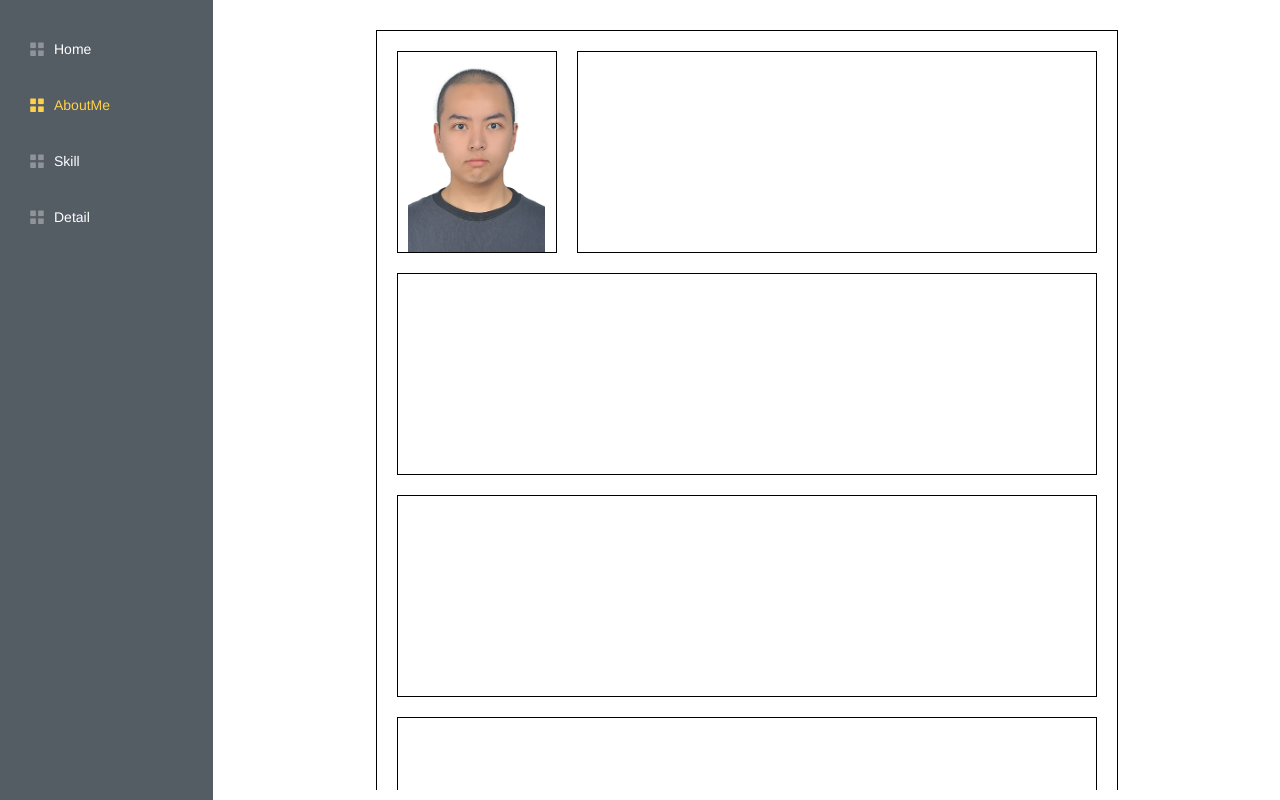
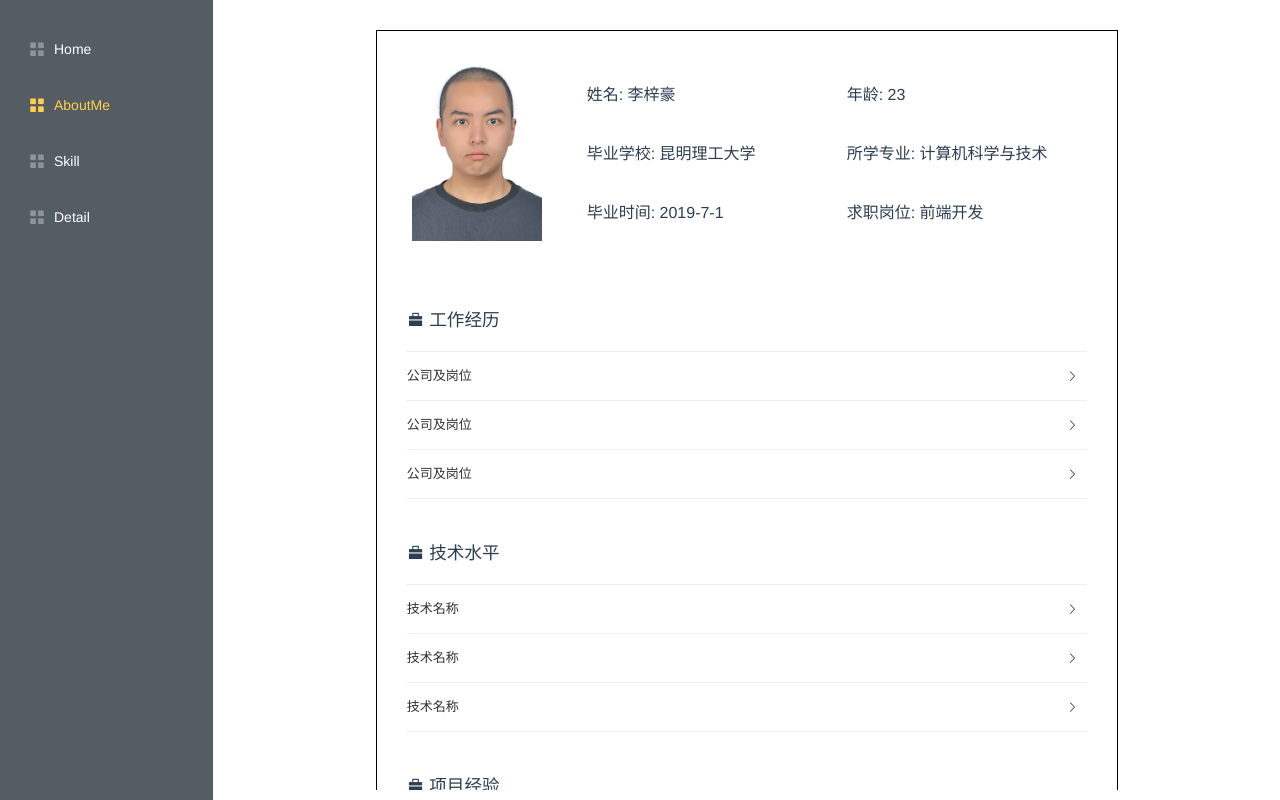
Before and after one commit to Timokeng/show-me, a Vue app: page /about-me in a window 1280 px wide. Built offline with nearby package versions, Linux system fonts and the light colour scheme.

Commit message:
2021-5-18 完成页面布局

```diff
--- a/src/views/AboutMe.vue
+++ b/src/views/AboutMe.vue
@@ -5,24 +5,47 @@
                 <el-col :span="6">
                     <div class="photo box">
                         <el-image
-                            style="width: 100%; height: 100%"
+                            style="width: 100%; height: 95%"
                             :src="require('../assets/photo.jpg')"
                             fit="contain">
                         </el-image>
                     </div>
                 </el-col>
                 <el-col :span="18">
-                    <div class="basics box"></div>
+                    <div class="basics box">
+                        <el-row>
+                            <el-col :span="12"><div class="content">姓名: {{basics.name}}</div></el-col>
+                            <el-col :span="12"><div class="content">年龄: {{basics.age}}</div></el-col>
+                        </el-row>
+                        <el-row>
+                            <el-col :span="12"><div class="content">毕业学校: {{basics.school}}</div></el-col>
+                            <el-col :span="12"><div class="content">所学专业: {{basics.major}}</div></el-col>
+                        </el-row>
+                        <el-row>
+                            <el-col :span="12"><div class="content">毕业时间: {{basics.goTime}}</div></el-col>
+                            <el-col :span="12"><div class="content">求职岗位: {{basics.job}}</div></el-col>
+                        </el-row>
+                    </div>
                 </el-col>
             </el-row>
-            <el-row>
-                <div class="skill box"></div>
-            </el-row>
-            <el-row>
-                <div class="work box"></div>
-            </el-row>
-            <el-row>
-                <div class="project box"></div>
+            <el-row v-for="(main,index) in mains" :key='index'>
+                <div class="box">
+                    <div class="title">
+                        <i class="el-icon-s-cooperation"></i>
+                        <span>{{main.title}}</span>
+                    </div>
+                    <div class="article">
+                        <el-collapse v-model="activeNames">
+                            <el-collapse-item
+                                v-for="(item, index) in main.contents"
+                                :key="index"
+                                :title="item.title"
+                                :name="String(index)">
+                                <div>{{item.content}}</div>
+                            </el-collapse-item>
+                        </el-collapse>
+                    </div>
+                </div>
             </el-row>
         </div>
         <el-backtop target=".about-me">
@@ -33,7 +56,75 @@
 
 <script>
 export default {
+    created(){
 
+    },
+    data: ()=>{
+        return {
+            basics: {
+                name: '李梓豪',
+                age: '23',
+                school: '昆明理工大学',
+                major: '计算机科学与技术',
+                goTime: '2019-7-1',
+                job: '前端开发'
+            },
+            activeNames: [],
+            mains: [
+                {
+                    title: '工作经历',
+                    contents: [
+                        {
+                            title: '公司及岗位',
+                            content: '工作内容'
+                        },
+                        {
+                            title: '公司及岗位',
+                            content: '工作内容'
+                        },
+                        {
+                            title: '公司及岗位',
+                            content: '工作内容'
+                        },
+                    ]
+                },
+                {
+                    title: '技术水平',
+                    contents: [
+                        {
+                            title: '技术名称',
+                            content: '详细内容'
+                        },
+                        {
+                            title: '技术名称',
+                            content: '详细内容'
+                        },
+                        {
+                            title: '技术名称',
+                            content: '详细内容'
+                        },
+                    ]
+                },
+                {
+                    title: '项目经验',
+                    contents: [
+                        {
+                            title: '名称',
+                            content: '内容'
+                        },
+                        {
+                            title: '名称',
+                            content: '内容'
+                        },
+                        {
+                            title: '名称',
+                            content: '内容'
+                        },
+                    ]
+                },
+            ]
+        }
+    }
 }
 </script>
 
@@ -60,7 +151,19 @@ export default {
     }
 
     .box{
-        border: solid 1px black;
+        .title{
+            text-align: left;
+            padding: 10px;
+            font-size: 1.1em;
+
+            span{
+                margin-left: 5px;
+            }
+        }
+        .article{
+            text-align: left;
+            padding: 10px;
+        }
     }
 
     .photo{
@@ -69,18 +172,22 @@ export default {
 
     .basics{
         height: 200px;
-    }
+        text-align: left;
 
-    .skill{
-        min-height: 200px;
-    }
+        .content{
+            padding: 5px 10px;
+        }
 
-    .work{
-        min-height: 200px;
-    }
+        .el-row{
+            margin-bottom: 25px;
 
-    .project{
-        min-height: 200px;
+            &:last-child{
+                margin-bottom: 0;
+            }
+            &:first-child{
+                margin-top: 25px;
+            }
+        }
     }
 }
 </style>
--- a/src/views/Detail.vue
+++ b/src/views/Detail.vue
@@ -1,5 +1,102 @@
 <template>
     <div class="detail">
-        <div>本项目使用的技术详细</div>
+        <div class="main">
+            <div class="title">本项目细节介绍</div>
+            <div class="article">
+                <div class="box">
+                    <div class="title_1">Vue</div>
+                    <div class="content">
+                        <div>通过 vue-cli + router + webpack 搭建的项目基础框架。</div>
+                        <div>相对来说基础的框架实现较为普通，但较为稳定且高效，并且能保证高效开发。</div>
+                    </div>
+                </div>
+                <div class="box">
+                    <div class="title_1">Vue</div>
+                    <div class="content">
+                        <div>通过 vue-cli + router + webpack 搭建的项目基础框架。</div>
+                        <div>相对来说基础的框架实现较为普通，但较为稳定且高效，并且能保证高效开发。</div>
+                    </div>
+                </div>
+                <div class="box">
+                    <div class="title_1">Vue</div>
+                    <div class="content">
+                        <div>通过 vue-cli + router + webpack 搭建的项目基础框架。</div>
+                        <div>相对来说基础的框架实现较为普通，但较为稳定且高效，并且能保证高效开发。</div>
+                    </div>
+                </div>
+                <div class="box">
+                    <div class="title_1">Vue</div>
+                    <div class="content">
+                        <div>通过 vue-cli + router + webpack 搭建的项目基础框架。</div>
+                        <div>相对来说基础的框架实现较为普通，但较为稳定且高效，并且能保证高效开发。</div>
+                    </div>
+                </div>
+                <div class="box">
+                    <div class="title_1">Vue</div>
+                    <div class="content">
+                        <div>通过 vue-cli + router + webpack 搭建的项目基础框架。</div>
+                        <div>相对来说基础的框架实现较为普通，但较为稳定且高效，并且能保证高效开发。</div>
+                    </div>
+                </div>
+            </div>
+        </div>
     </div>
 </template>
+
+<script>
+export default {
+
+}
+</script>
+
+<style scoped lang="scss">
+.detail{
+    display: flex;
+    justify-content: center;
+}
+
+.main{
+    min-width: 600px;
+    width: 55%;
+    height: 100vh;
+    margin: 30px;
+    padding: 10px;
+
+    .title{
+        text-align: center;
+        font-size: 28px;
+        margin-bottom: 40px;
+    }
+
+    .article{
+        .box{
+            margin-bottom: 1rem;
+            padding: 1rem 1rem 2rem 1rem;
+            border-bottom: solid 1px #534d4d;
+
+            &:last-child{
+                margin-bottom: 0;
+                border: 0;
+            }
+
+            .title_1{
+                font-size: 1.5rem;
+                margin-bottom: 0.5rem;
+            }
+
+            .content{
+                font-size: 1.1rem;
+
+                div{
+                    margin-bottom: 0.3rem;
+                    padding-left: 1rem;
+
+                    &:last-child{
+                        margin-bottom: 0;
+                    }
+                }
+            }
+        }
+    }
+}
+</style>
--- a/src/views/Skill.vue
+++ b/src/views/Skill.vue
@@ -1,5 +1,116 @@
 <template>
     <div class="skill">
-        <div>我的技术栈</div>
+        <div class="main">
+            <div class="carousel box">
+                <el-carousel trigger="click" :interval="0" height="300px" @change="onCarChange" ref="carousel">
+                    <el-carousel-item v-for="(item, index) in contents" :key="index" :name="String(index)">
+                        <div>{{index}}-{{item.title}}</div>
+                    </el-carousel-item>
+                </el-carousel>
+            </div>
+            <div class="article box">
+                <el-collapse v-model="nativeName" accordion @change="onCollChange">
+                    <el-collapse-item
+                        v-for="(item, index) in contents"
+                        :key="index"
+                        :name="String(index)">
+                        <template slot="title">
+                            <div class="title">{{index}}-{{item.title}}</div>
+                        </template>
+                        <div class="content">{{item.content}}</div>
+                    </el-collapse-item>
+                </el-collapse>
+            </div>
+        </div>
     </div>
 </template>
+
+<script>
+export default {
+    data: ()=>{
+        return{
+            nativeName: '0',
+            contents: [
+                {
+                    title: '标题',
+                    content: '内容'
+                },
+                {
+                    title: '标题',
+                    content: '内容'
+                },
+                {
+                    title: '标题',
+                    content: '内容'
+                },
+                {
+                    title: '标题',
+                    content: '内容'
+                },
+                {
+                    title: '标题',
+                    content: '内容'
+                }
+            ]
+        }
+    },
+    methods: {
+        onCarChange: function(newVal, oldVal){
+            this.nativeName = String(newVal);
+        },
+        onCollChange: function(str){
+            this.$refs.carousel.setActiveItem(str);
+        }
+    }
+}
+</script>
+
+<style scoped lang="scss">
+.skill{
+    display: flex;
+    justify-content: center;
+    height: 100vh;
+}
+
+.main{
+    min-width: 600px;
+    width: 70%;
+    height: 100%;
+    margin: 20px;
+}
+
+.box{
+    margin: 20px;
+}
+
+.article{
+    padding: 20px;
+
+    .el-collapse{
+        .title{
+            font-size: 22px;
+            margin: 10px 0;
+        }
+        .content{
+            font-size: 18px;
+        }
+    }
+}
+
+.el-carousel__item div {
+    text-align: center;
+    color: #475669;
+    font-size: 28px;
+    opacity: 0.75;
+    line-height: 300px;
+    margin: 0;
+}
+
+.el-carousel__item:nth-child(2n) {
+    background-color: #99a9bf;
+}
+
+.el-carousel__item:nth-child(2n+1) {
+    background-color: #d3dce6;
+}
+</style>
```
Also changed, not shown: 1 other file (tests, documents, lock files or other folders).
